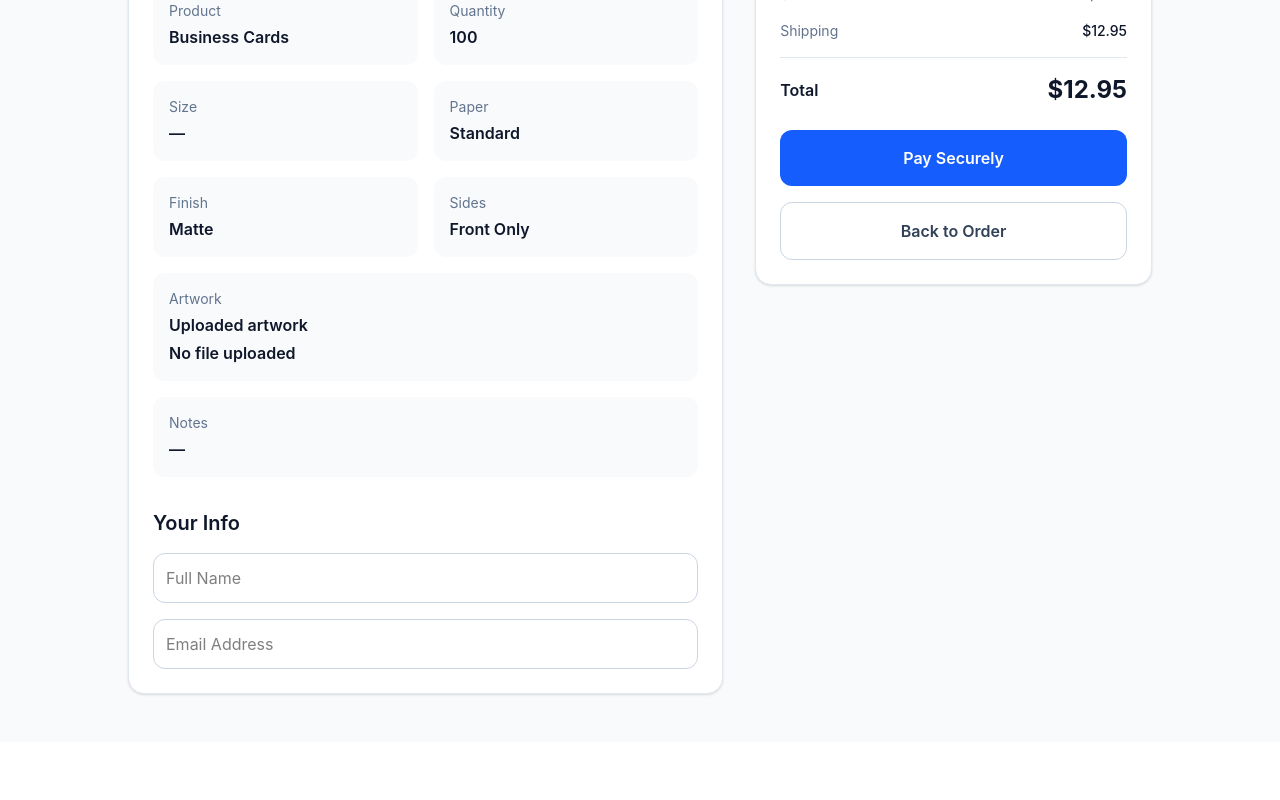
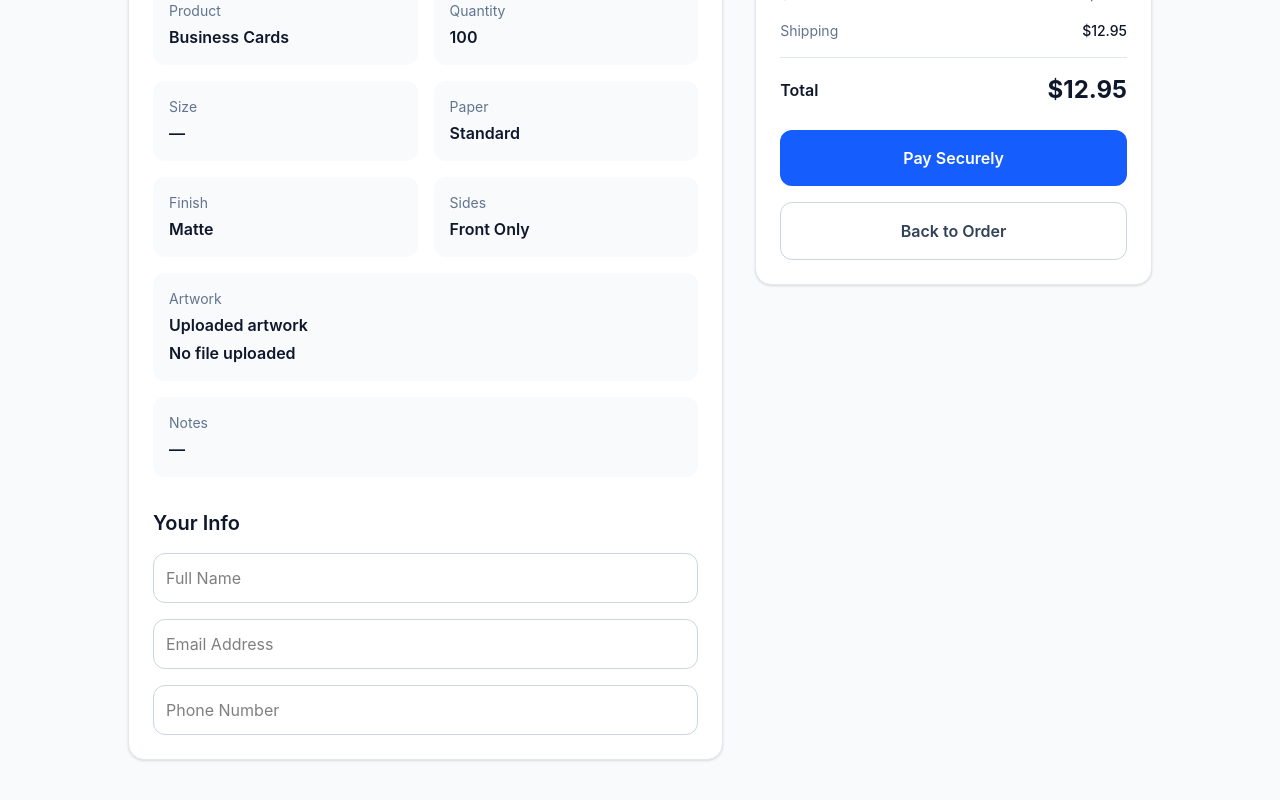
Before and after one commit to deworkenj-envision/Version-25a, a Next.js app: page /checkout in a window 1280 px wide. Shown: the part 444-1244 px from the top of the page. Before the commit the page ends 1186 px from the top, so only its background shows below. Built offline with nearby package versions, Linux system fonts and the light colour scheme.

Commit message:
Update page.js

```diff
--- a/app/checkout/page.js
+++ b/app/checkout/page.js
@@ -40,6 +40,7 @@ function CheckoutInner() {
 
   const [customerName, setCustomerName] = useState("");
   const [customerEmail, setCustomerEmail] = useState("");
+  const [customerPhone, setCustomerPhone] = useState("");
   const [loading, setLoading] = useState(false);
   const [error, setError] = useState("");
 
@@ -74,6 +75,7 @@ function CheckoutInner() {
         body: JSON.stringify({
           customerName,
           customerEmail,
+          customerPhone,
           productName,
           size,
           paper,
@@ -176,6 +178,14 @@ function CheckoutInner() {
                 placeholder="Email Address"
                 value={customerEmail}
                 onChange={(e) => setCustomerEmail(e.target.value)}
+                className="w-full rounded-xl border border-slate-300 p-3"
+              />
+
+              <input
+                type="tel"
+                placeholder="Phone Number"
+                value={customerPhone}
+                onChange={(e) => setCustomerPhone(e.target.value)}
                 className="w-full rounded-xl border border-slate-300 p-3"
               />
             </div>
```
